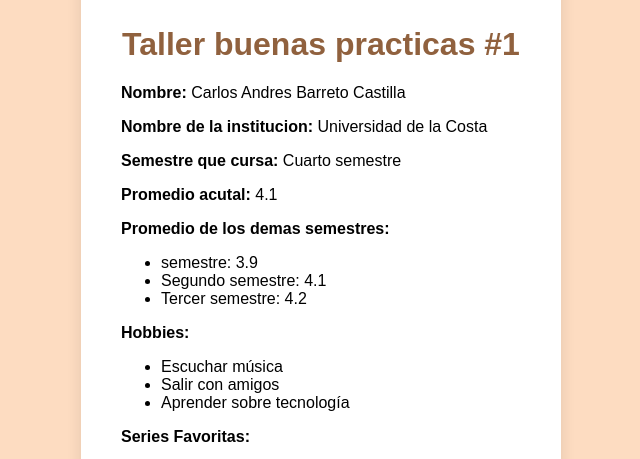
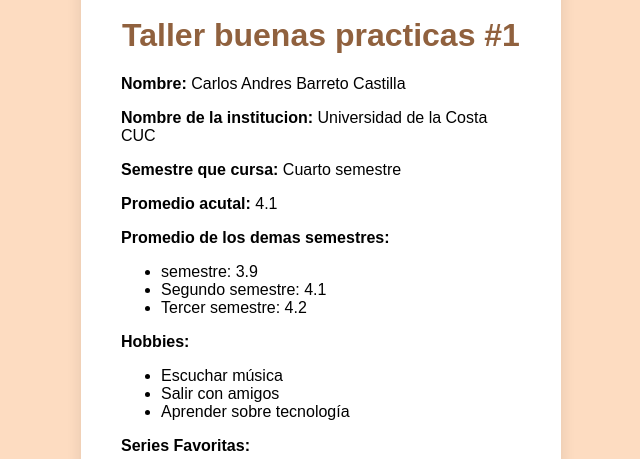
Before and after one commit to charliieee777/Firstwork, a plain HTML site: page index.html in a window 1280 px wide. Shown: the top 459 px of the page, without its empty margins (319-959 px from the left). Drawn offline with Linux system fonts and the light colour scheme.

Commit message:
primer commit

```diff
--- a/index.html
+++ b/index.html
@@ -43,7 +43,7 @@
   <div class="cuadro-texto">
     <h1>Taller buenas practicas #1</h1>
     <p><strong>Nombre:</strong> Carlos Andres Barreto Castilla</p>
-    <p><strong>Nombre de la institucion:</strong> Universidad de la Costa</p>
+    <p><strong>Nombre de la institucion:</strong> Universidad de la Costa CUC</p>
     <p><strong>Semestre que cursa:</strong> Cuarto semestre </p>
     <p><strong>Promedio acutal:</strong> 4.1</p>
     <p><strong>Promedio de los demas semestres:</strong></p>
```
